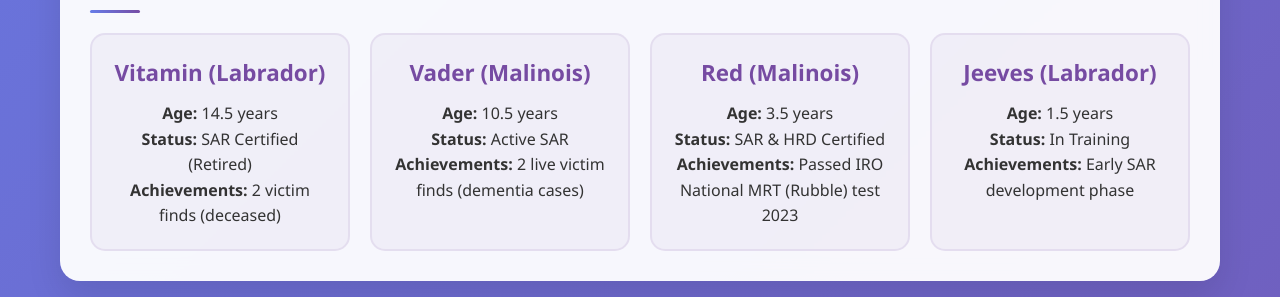
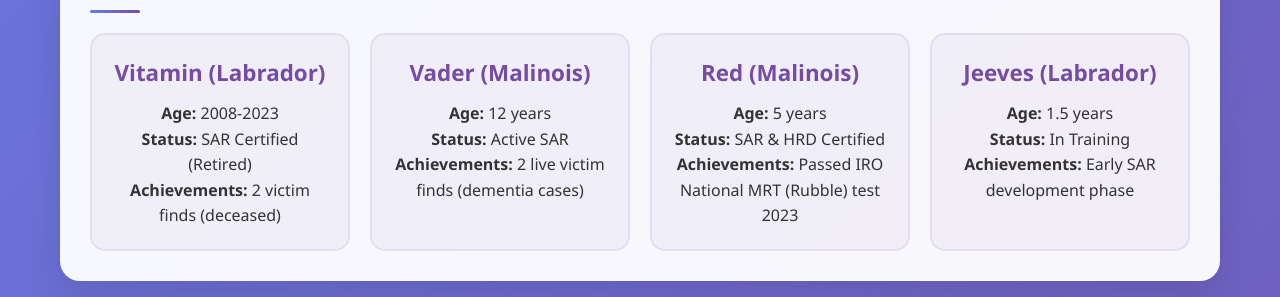
Before and after one commit to vadika/workingdog.fi, a Jekyll site: the page built from index.html, in a window 1280 px wide and 900 px high, scrolled down 817 px. Shown: the part 158-455 px from the top of the window. Built offline with Jekyll 4.4.1, drawn with Linux system fonts in a browser that asks for light colours.

Commit message:
Update dogs.yml

```diff
--- a/_data/dogs.yml
+++ b/_data/dogs.yml
@@ -1,19 +1,19 @@
 
 - name: "Vitamin"
   breed: "Labrador"
-  age: "14.5 years"
+  age: "2008-2023"
   status: "SAR Certified (Retired)"
   achievements: "2 victim finds (deceased)"
 
 - name: "Vader"
   breed: "Malinois"
-  age: "10.5 years"
+  age: "12 years"
   status: "Active SAR"
   achievements: "2 live victim finds (dementia cases)"
 
 - name: "Red"
   breed: "Malinois"
-  age: "3.5 years"
+  age: "5 years"
   status: "SAR & HRD Certified"
   achievements: "Passed IRO National MRT (Rubble) test 2023"
 
```
